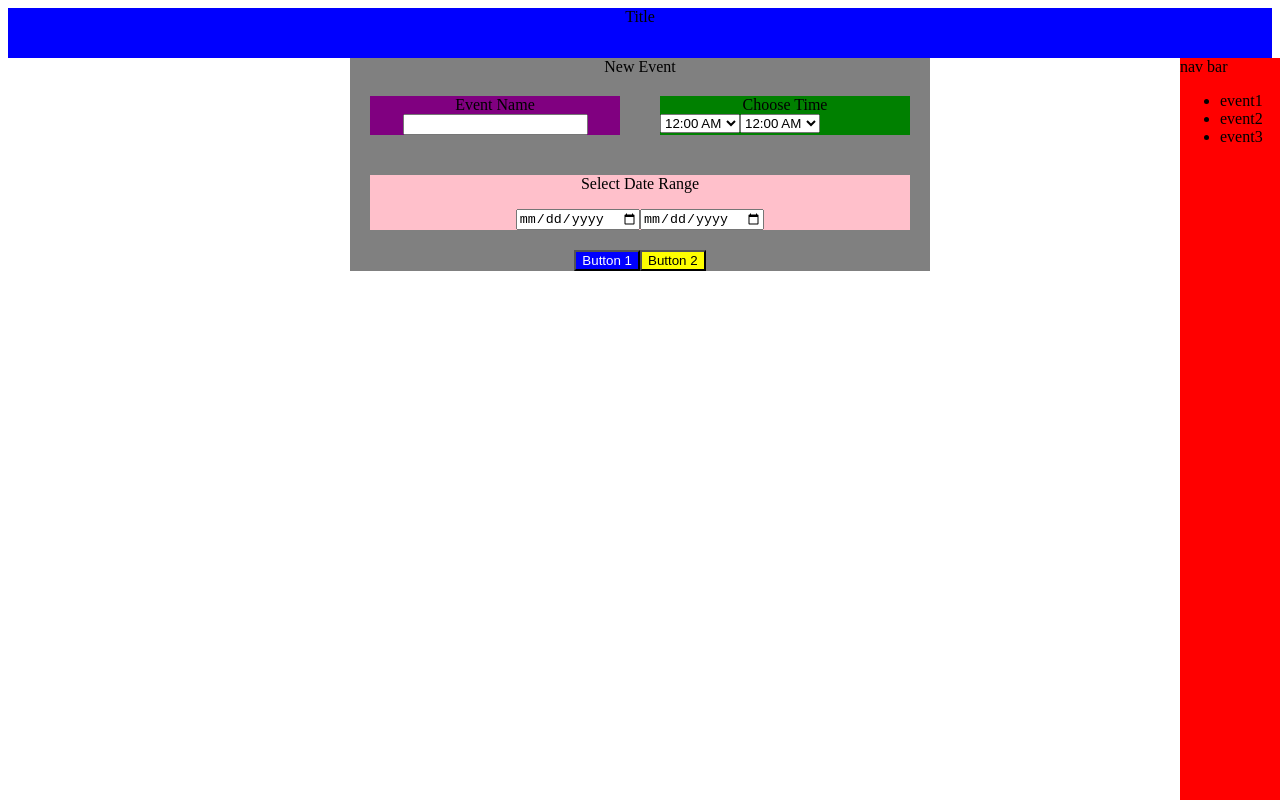
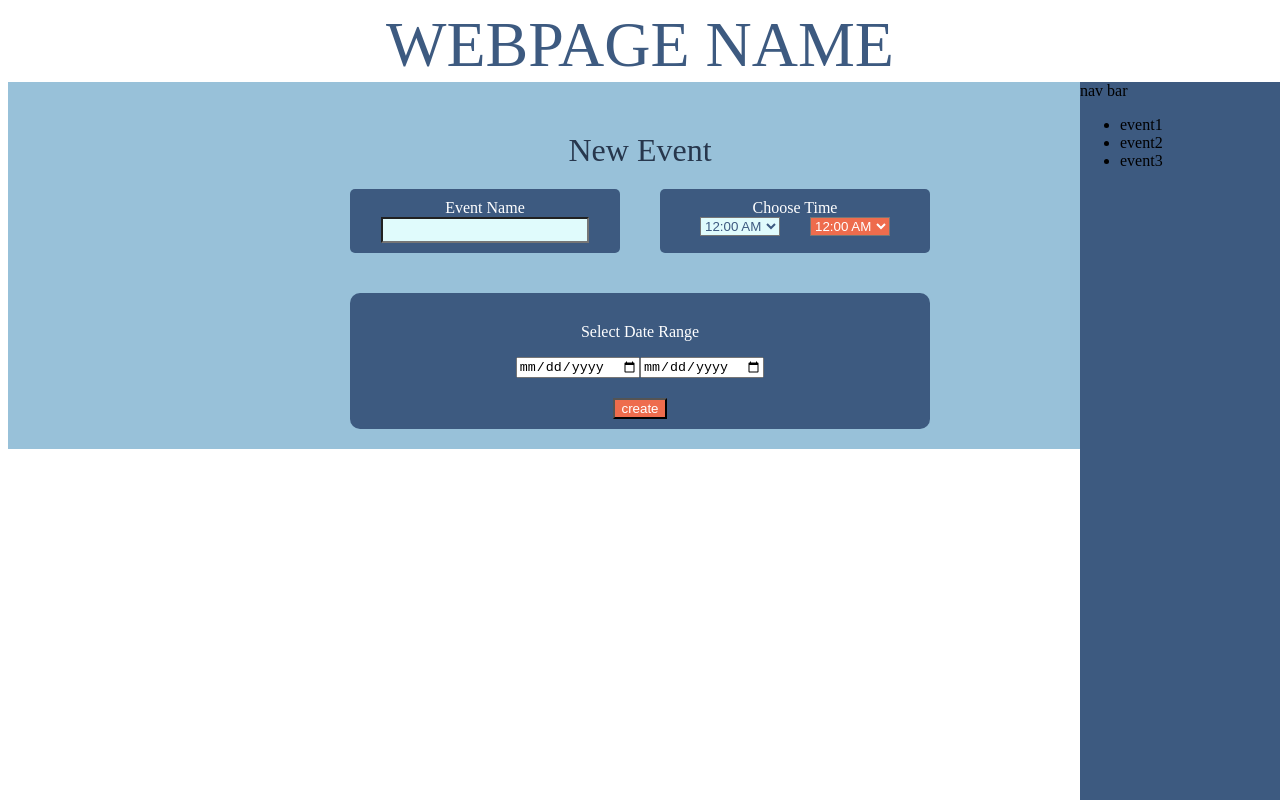
Before and after one commit to yoongi3/red, a React (Create React App) app: page / in a window 1280 px wide. Built offline with nearby package versions, Linux system fonts and the light colour scheme.

Commit message:
base styling *need to organise*

```diff
--- a/src/components/DateSelection/DateSelection.js
+++ b/src/components/DateSelection/DateSelection.js
@@ -1,9 +1,10 @@
 import React from "react";
 import styled from "styled-components"
 const Container = styled.div`
-background-color : pink;
+color: #FFFFFF;
 text-align : center;
 margin 20px;
+font-size : 16px;
 `
 
 function DateSelection() {
--- a/src/components/Generic/TimeDropdown.js
+++ b/src/components/Generic/Dropdown.js
@@ -1,17 +1,15 @@
 import React from "react";
 
-const Dropdown = ({ options, value, handleValueSelect }) => {
+const Dropdown = ({ options, value, handleValueSelect, style}) => {
+
     return(
-        <div>
-            <label>
-            <select value={value} onChange={handleValueSelect}>
+        <label>
+            <select style={style} value={value} onChange={handleValueSelect}>
             {options.map((option) => (
                 <option key={option.value} value={option.value}>{option.label}</option>
             ))}
             </select>
-            </label>
-        </div>
-
+        </label>
     )
 }
 
--- a/src/components/Generic/ReusableButton/ReusableButton-styled.js
+++ /dev/null
@@ -1,5 +0,0 @@
-import styled from "styled-components";
-
-export const StyledButton = styled.button`
-    display : flex;
-`
--- a/src/components/Header.js
+++ b/src/components/Header.js
@@ -2,14 +2,16 @@ import React from "react";
 import styled from "styled-components"
 
 const Container = styled.div`
-    background-color : blue;
-    height : 50px;
+    box-shadow : 0px 10px;
+    background-color : #FFFFFF;
+    color : #3D5A80;
+    font-size : 64px;
     text-align : center;
 `
 
 function Header(){
     return (
-        <Container>Title</Container>
+        <Container>WEBPAGE NAME</Container>
     )
 };
 
--- a/src/components/NameSelection/NameSelection.js
+++ b/src/components/NameSelection/NameSelection.js
@@ -3,17 +3,20 @@ import styled from "styled-components";
 import InputBox from "../Generic/InputBox/InputBox.js";
 
 const Container = styled.div`
-background-color : purple;
+background-color : #3D5A80;
+color: #FFFFFF;
 text-align : center;
 width : 250px;
 margin : 20px;
+padding : 10px;
+border-radius : 5px;
 `
 
 function NameSelection() {
     return (
         <Container>
-            Event Name
-            <InputBox/>
+            <div>Event Name</div>
+            <InputBox height={20} width={200} background={'#E0FBFC'} color={'#3D5A80'}/>
         </Container>
     )
 }
--- a/src/components/NavBar.js
+++ b/src/components/NavBar.js
@@ -2,9 +2,9 @@ import React from "react";
 import styled from "styled-components"
 
 const Container = styled.div`
-    background-color : red;
+    background-color : #3D5A80;
     height : 100%;
-    width : 100px;
+    width : 200px;
     position : fixed;
     right : 0;
 `
--- a/src/components/NewEventContainer.js
+++ b/src/components/NewEventContainer.js
@@ -6,13 +6,23 @@ import NameSelection from "./NameSelection/NameSelection.js";
 import Button from "./Generic/ReusableButton/ReusableButton.js";
 
 const MainContainer = styled.div`
-    background-color : grey;
+    padding-top : 50px;
     align-self : none;
     text-align : center;
+    font-size : 32px;
+    color : #27374D;
 `
-const Container = styled.div`
+const TopContainer = styled.div`
     display: flex;
     justify-content : center;
+    font-size : 16px;
+`
+const BottomContainer = styled.div`
+    padding : 10px;
+    margin : 20px;
+    background-color : #3D5A80;
+    font-size : 16px;
+    border-radius : 10px;
 `
 
 function NewEventContainer() {
@@ -26,17 +36,17 @@ function NewEventContainer() {
     return (
         <MainContainer>
             New Event
-            <Container>
+            <TopContainer>
                 <NameSelection/>
                 <TimeSelection/>
-            </Container>
-            <DateSelection/>
-            <Button onClick={handleClick1} style={{backgroundColor: 'blue', color: 'white'}}>
-                Button 1
-            </Button>
-            <Button onClick={handleClick2} style={{backgroundColor: 'yellow', color: 'black'}}>
-                Button 2
-            </Button>
+            </TopContainer>
+            <BottomContainer>
+                <DateSelection/>
+                <Button onClick={handleClick1} style={{backgroundColor: '#EE6C4D', color: '#FFFFFF'}}>
+                    create
+                </Button>
+            </BottomContainer>
+
         </MainContainer>
     )
 }
--- a/src/components/TimeSelection/TimeSelection.js
+++ b/src/components/TimeSelection/TimeSelection.js
@@ -1,16 +1,19 @@
 import React, { useEffect } from "react";
 import styled from "styled-components"
-import Dropdown from "../Generic/TimeDropdown.js";
+import Dropdown from "../Generic/Dropdown.js";
 
 const MainContainer = styled.div`
-background-color : green;
+background-color : #3D5A80;
+color: #FFFFFF;
 text-align : center;
 width : 250px;
 margin : 20px;
+padding : 10px;
+border-radius : 5px;
 `
 const Container = styled.div`
     display : flex;
-    align-items : flex-start;
+    justify-content : space-evenly;
 `
 
 
@@ -65,8 +68,10 @@ function TimeSelection() {
         <MainContainer>
             Choose Time
             <Container>
-                <Dropdown options={timeDropdown} value={value} handleValueSelect={handleChange}/>
-                <Dropdown options={timeDropdown} value={value2} handleValueSelect={handleChange2}/>
+                <Dropdown options={timeDropdown} value={value} handleValueSelect={handleChange}
+                    style={{backgroundColor:'#E0FBFC', color:'#3D5A80'}}/>
+                <Dropdown options={timeDropdown} value={value2} handleValueSelect={handleChange2}
+                    style={{backgroundColor:'#EE6C4D', color:'#FFFFFF'}}/>
             </Container>
         </MainContainer>
     )
--- a/src/pages/HomePage.js
+++ b/src/pages/HomePage.js
@@ -7,6 +7,7 @@ import NewEventContainer from "../components/NewEventContainer.js"
 const Container = styled.div`
 display : flex;
 justify-content : center;
+background-color : #98C1D9;
 `
 
 function HomePage() {
```
Also changed, not shown: src/components/ContainerBackground.js (deleted, +0 -16 lines).
